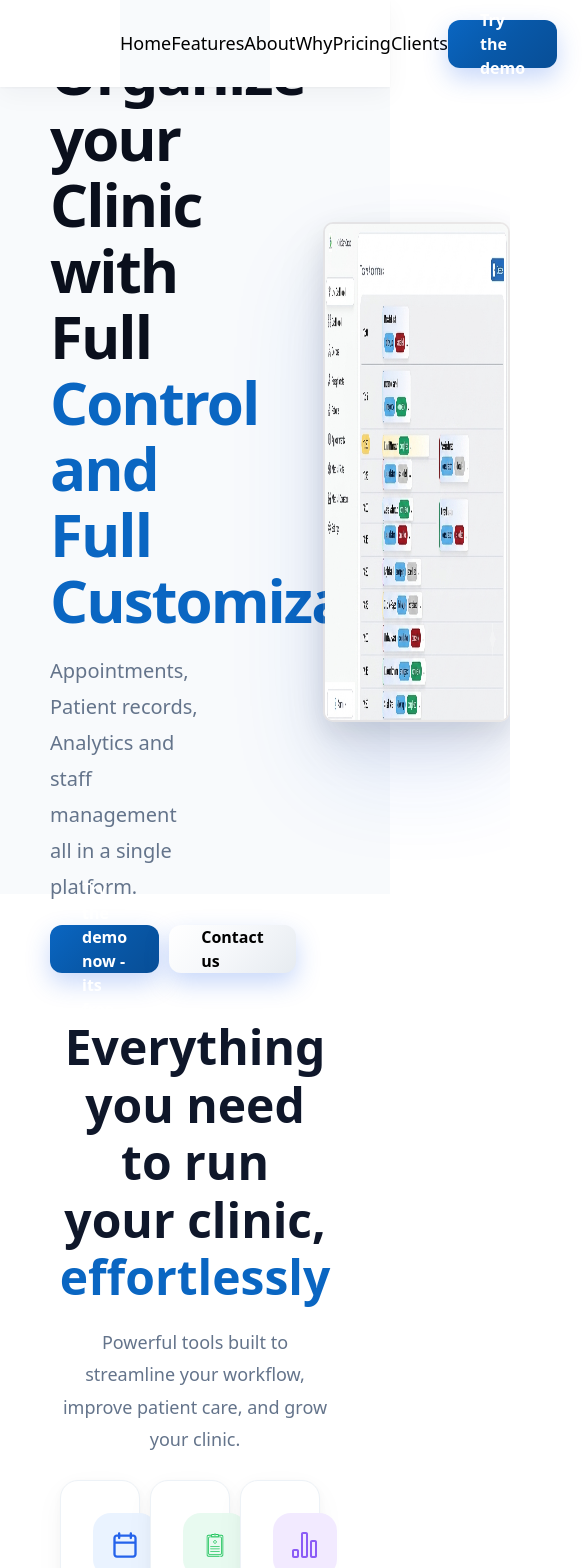
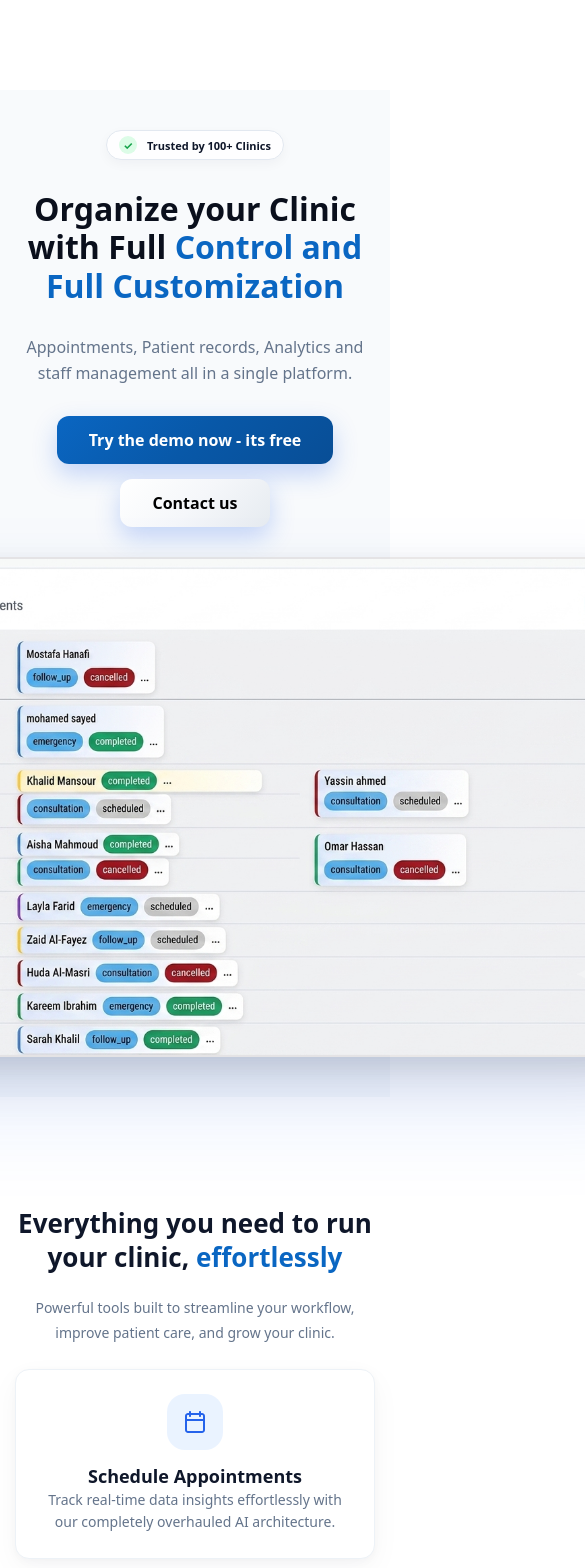
Before and after one commit to Mostafa-Ashraf0/clinic_system_landing, a Next.js app: page / in a window 390 px wide. Shown: the top 1568 px of the page, 585 px wide, since content can reach past the window. Built offline with nearby package versions, Linux system fonts and the light colour scheme.

Commit message:
all componenets responsive design

```diff
--- a/src/app/components/FeatureSection/FeatureSection.tsx
+++ b/src/app/components/FeatureSection/FeatureSection.tsx
@@ -1,4 +1,7 @@
+'use client';
 import '../../../style/FeatureSection/featureSection.css';
+import { useState, useEffect } from 'react';
+
 
 type FeatureSectionProps = {
     title: string,
@@ -10,9 +13,20 @@ type FeatureSectionProps = {
 }
 
 const FeatureSection = ({title, titleSpan, para, list, active, image}: FeatureSectionProps)=>{
+    const [isMobile, setIsMobile] = useState(window.innerWidth < 768);
+
+    useEffect(() => {
+        const handleResize = () => {
+        setIsMobile(window.innerWidth < 768);
+        };
+
+        window.addEventListener("resize", handleResize);
+
+        return () => window.removeEventListener("resize", handleResize);
+    }, []);
     return(
         <>
-            {active?
+            {active && !isMobile?
             <div className="feature-section-container">
                 <div className="feature-section-text">
                     <h2>{title} <span>{titleSpan}</span></h2>
--- a/src/app/components/hero.tsx
+++ b/src/app/components/hero.tsx
@@ -44,6 +44,8 @@ const Hero = ()=>{
                     <Image
                         src={coverImg}
                         alt=''
+                        width={1000}
+                        height={500}
                     />
                 </div>
             </div>
--- a/src/app/globals.css
+++ b/src/app/globals.css
@@ -1,4 +1,4 @@
-@import "tailwindcss";
+
 
 :root {
   --background: #ffffff;
@@ -19,6 +19,12 @@
   }
 }
 
+
+*{
+  box-sizing: border-box;
+  margin: 0;
+}
+
 body {
   margin: 0 auto;
   background: var(--background);
--- a/src/style/FeatureSection/featureSection.css
+++ b/src/style/FeatureSection/featureSection.css
@@ -82,3 +82,80 @@
     font-size: 14px;
     font-weight: 700;
 }
+
+@media (max-width: 1024px) {
+  .feature-section-container {
+    padding: 80px 60px;
+    gap: 40px;
+  }
+
+  .feature-section-text h2 {
+    font-size: 34px;
+  }
+
+  .feature-section-image img {
+    width: 320px;
+    height: 320px;
+  }
+}
+
+
+@media (max-width: 768px) {
+  .feature-section-container {
+    flex-direction: column;
+    padding: 60px 30px;
+    text-align: center;
+  }
+
+  .feature-section-text {
+    width: 100%;
+    align-items: center;
+  }
+
+  .feature-section-text p {
+    margin-bottom: 20px;
+  }
+
+  .feature-list {
+    align-items: start;
+  }
+
+  .feature-list li{
+    text-align: start;
+  }
+
+  .feature-section-image {
+    width: 100%;
+    height: auto;
+  }
+
+  .feature-section-image img {
+    width: 280px;
+    height: 280px;
+  }
+}
+
+
+@media (max-width: 480px) {
+  .feature-section-container {
+    padding: 40px 15px;
+  }
+
+  .feature-section-text h2 {
+    font-size: 26px;
+    line-height: 1.3;
+  }
+
+  .feature-section-text p {
+    font-size: 14px;
+  }
+
+  .feature-section-image img {
+    width: 220px;
+    height: 220px;
+  }
+
+  .feature-list li {
+    font-size: 14px;
+  }
+}
--- a/src/style/PricingSection/pricingSection.css
+++ b/src/style/PricingSection/pricingSection.css
@@ -128,3 +128,81 @@
 .pricing-btn:hover {
   transform: translateY(-2px);
 }
+
+@media (max-width: 1024px) {
+  .pricing-section {
+    padding: 80px 60px;
+  }
+
+  .section-header h2 {
+    font-size: 40px;
+  }
+
+  .section-header p {
+    font-size: 18px;
+  }
+
+  .price h3 {
+    font-size: 48px;
+  }
+}
+
+
+@media (max-width: 768px) {
+  .pricing-section {
+    padding: 60px 30px;
+  }
+
+  .section-header h2 {
+    font-size: 32px;
+  }
+
+  .section-header p {
+    font-size: 16px;
+  }
+
+  .pricing-grid {
+    grid-template-columns: 1fr;
+  }
+
+  .pricing-card {
+    padding: 32px;
+  }
+
+  .featured {
+    transform: none;
+  }
+}
+
+
+@media (max-width: 480px) {
+  .pricing-section {
+    padding: 40px 15px;
+  }
+
+  .section-header h2 {
+    font-size: 26px;
+  }
+
+  .section-header p {
+    font-size: 14px;
+  }
+
+  .price h3 {
+    font-size: 40px;
+  }
+
+  .pricing-card {
+    padding: 24px;
+  }
+
+  .features-list li {
+    font-size: 14px;
+    padding: 10px 0;
+  }
+
+  .pricing-btn {
+    font-size: 15px;
+    padding: 14px;
+  }
+}
--- a/src/style/header.css
+++ b/src/style/header.css
@@ -21,6 +21,7 @@ header .container{
     align-items: center;
     justify-content: space-between;
     padding: 20px 0;
+    background-color: white;
 }
 
 .container .img{
@@ -36,3 +37,9 @@ header .container{
     justify-content: space-between;
     list-style-type: none;
 }
+
+@media (max-width: 1024px) {
+    header{
+        display: none;
+    }
+}
--- a/src/style/hero.css
+++ b/src/style/hero.css
@@ -5,13 +5,15 @@
     height: 100vh;
     padding-left: 50px;
     background-color: #F8FAFC;
+    width: 100%;
 }
 
 .container .text{
-    width: 45%;
+    width: 50%;
     display: flex;
     flex-direction: column;
     justify-content: center;
+    gap: 10px;
 }
 
 .text h1{
@@ -38,8 +40,7 @@
 .container .image{
     display: flex;
     border-radius: 10px;
-    flex: 1;
-    height: 500px;
+    width: 50%;
 }
 
 .image img{
@@ -118,3 +119,98 @@
     align-items: center;
     gap: 10px;
 }
+
+
+
+/* Tablets */
+@media (max-width: 1024px) {
+    .container {
+        flex-direction: column;
+        justify-content: center;
+        height: auto;
+        min-height: 100vh;
+        padding: 60px 20px;
+        text-align: center;
+        gap: 40px;
+    }
+
+    .container .text {
+        width: 100%;
+        align-items: center;
+    }
+
+    .text h1 {
+        font-size: 42px;
+        letter-spacing: -1px;
+    }
+
+    .text p {
+        font-size: 18px;
+    }
+
+    .container .image {
+        width: 100%;
+        height: auto;
+        justify-content: center;
+    }
+
+    .image img {
+        transform: none;
+    }
+
+    .main-btn,
+    .trusted-box {
+        align-self: center;
+    }
+
+    .text .btns {
+        justify-content: center;
+        flex-wrap: wrap;
+    }
+}
+
+/* Mobile phones */
+@media (max-width: 480px) {
+    .container {
+        padding: 40px 15px;
+        gap: 30px;
+    }
+
+    .text h1 {
+        font-size: 32px;
+        line-height: 1.2;
+        letter-spacing: 0;
+    }
+
+    .text p {
+        font-size: 16px;
+        line-height: 1.6;
+    }
+
+    .main-btn {
+        width: 100%;
+        padding: 16px;
+        font-size: 16px;
+    }
+
+    .text .btns {
+        width: 100%;
+        flex-direction: column;
+        gap: 15px;
+    }
+
+    .trusted-box {
+        font-size: 11px;
+        padding: 5px 12px;
+    }
+
+    .icon {
+        width: 18px;
+        height: 18px;
+        font-size: 11px;
+    }
+
+    .image img {
+        border-radius: 16px;
+    }
+}
--- a/src/style/keyFeatures/featureCard.css
+++ b/src/style/keyFeatures/featureCard.css
@@ -47,3 +47,49 @@
     box-shadow:
         0 10px 25px rgba(37,99,235,.25);
 }
+
+@media (max-width: 1024px) {
+  .feature-card {
+    width: calc(50% - 10px);
+  }
+}
+
+@media (max-width: 768px) {
+  .feature-card {
+    width: 100%;
+    max-width: 420px;
+    margin: 0 auto;
+    align-items: center;
+    text-align: center;
+  }
+
+  .feature-card__content .feature-card__description {
+    font-size: 15px;
+  }
+}
+
+@media (max-width: 480px) {
+  .feature-card {
+    padding: 24px;
+    border-radius: 14px;
+  }
+
+  .feature-card .feature-card__image-container {
+    width: 56px;
+    height: 56px;
+  }
+
+  .feature-card__image-container img {
+    width: 24px;
+    height: 24px;
+  }
+
+  .feature-card__content .feature-card__title {
+    font-size: 18px;
+  }
+
+  .feature-card__content .feature-card__description {
+    font-size: 14px;
+    line-height: 1.6;
+  }
+}
--- a/src/style/keyFeatures/keyFeatures.css
+++ b/src/style/keyFeatures/keyFeatures.css
@@ -39,3 +39,57 @@
     color: #64748b;
     margin-bottom: 24px;
 }
+
+@media (max-width: 1024px) {
+  .features-container {
+    padding: 24px 60px;
+  }
+
+  .text-box h2 {
+    font-size: 40px;
+  }
+
+  .text-box p {
+    font-size: 17px;
+  }
+}
+
+@media (max-width: 768px) {
+  .features-container {
+    padding: 24px 30px;
+  }
+
+  .text-box h2 {
+    font-size: 32px;
+  }
+
+  .text-box p {
+    font-size: 16px;
+  }
+
+  .container-keyfeatures {
+    justify-content: center;
+    gap: 20px;
+  }
+}
+
+
+@media (max-width: 480px) {
+  .features-container {
+    padding: 20px 15px;
+  }
+
+  .text-box h2 {
+    font-size: 26px;
+    line-height: 1.3;
+  }
+
+  .text-box p {
+    font-size: 14px;
+  }
+
+  .container-keyfeatures {
+    flex-direction: column;
+    align-items: center;
+  }
+}
--- a/src/style/section.css
+++ b/src/style/section.css
@@ -2,6 +2,31 @@
     display: flex;
     justify-content: center;
     align-items: start;
-    max-width: 1800px;
-    padding: 50px 0;
+    padding: 90px 0 0;
+    width: 100%;
 }
+
+
+/* Large tablets & small laptops */
+@media (max-width: 1024px) {
+    .hero-section {
+        gap: 40px;
+    }
+}
+
+/* Tablets */
+@media (max-width: 768px) {
+    .hero-section {
+        flex-direction: column;
+        align-items: center;
+        text-align: center;
+        gap: 30px;
+    }
+}
+
+/* Mobile phones */
+@media (max-width: 480px) {
+    .hero-section {
+        gap: 20px;
+    }
+}
```
